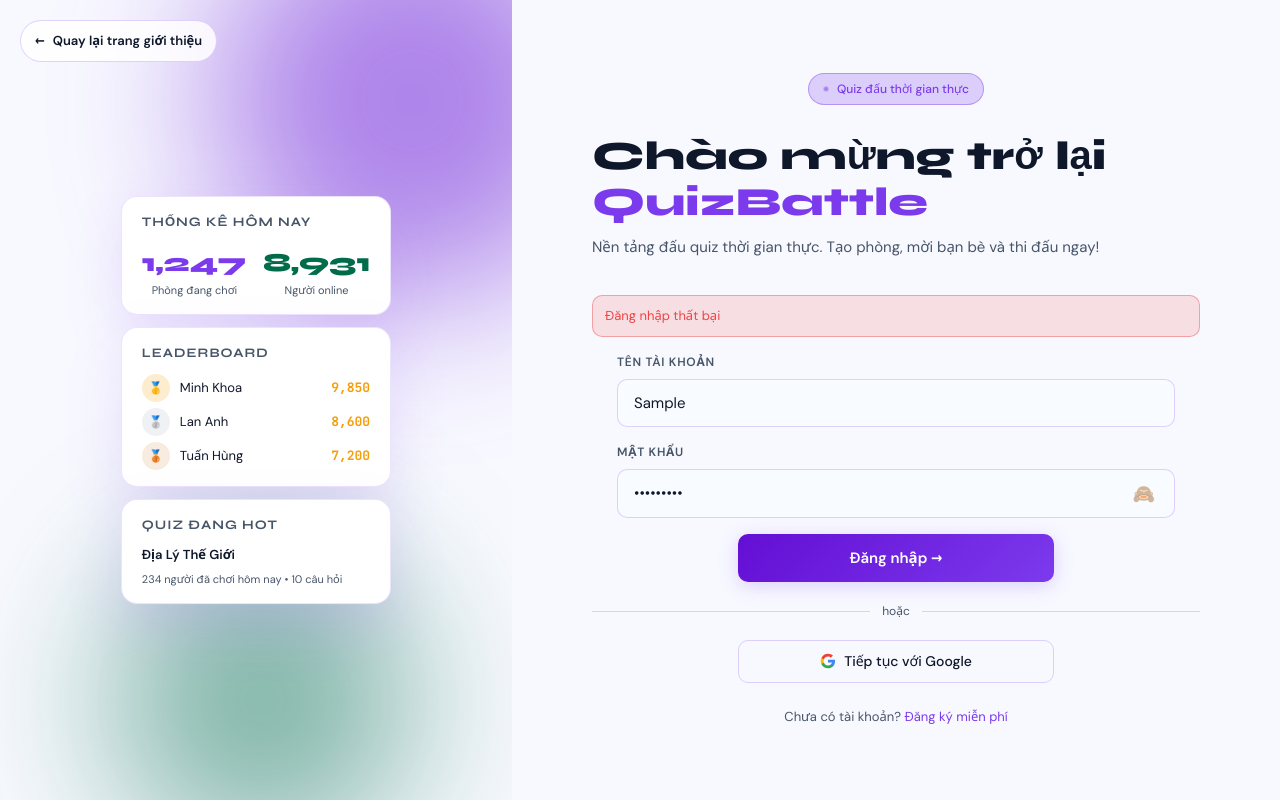
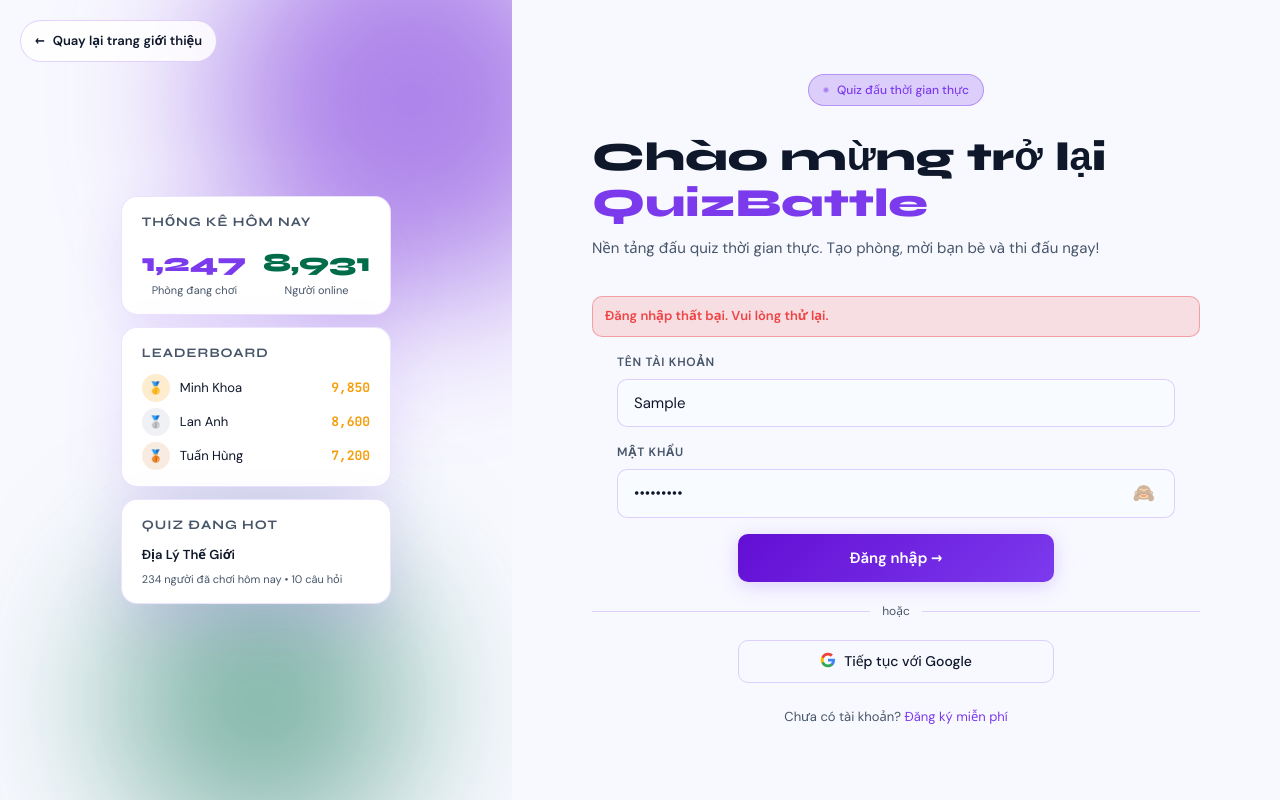
Before and after one commit to Congvinh2005/Quiz-battle, a Next.js app in the folder frontend/: page /login in a window 1280 px wide. Both pictures are taken after typing "Sample", "Sample123" into the empty fields and a click on the button "Đăng nhập →". Built offline with nearby package versions, Linux system fonts and the light colour scheme; no server answers.

Commit message:
[FIX] : css alert login/register

```diff
--- a/frontend/components/screens/LoginScreen.tsx
+++ b/frontend/components/screens/LoginScreen.tsx
@@ -10,20 +10,39 @@
   const [password, setPassword] = useState("");
   const [showPassword, setShowPassword] = useState(false);
   const [error, setError] = useState("");
+  const [successMessage, setSuccessMessage] = useState("");
   const [isLoading, setIsLoading] = useState(false);
   const router = useRouter();
   const { login } = useAuth();
 
+  const getLoginErrorMessage = (err: any) => {
+    const status = err?.response?.status;
+    const detail = err?.response?.data?.detail || err?.response?.data?.message;
+
+    if (status === 401 || detail === "Invalid username or password") {
+      return "Tên tài khoản hoặc mật khẩu không đúng.";
+    }
+
+    if (typeof detail === "string") {
+      return detail;
+    }
+
+    return "Đăng nhập thất bại. Vui lòng thử lại.";
+  };
+
   const handleSubmit = async (e: React.FormEvent) => {
     e.preventDefault();
     setError("");
+    setSuccessMessage("");
     setIsLoading(true);
 
     try {
       await login(username, password);
+      setSuccessMessage("Đăng nhập thành công, vào chơi thôi!");
+      await new Promise((resolve) => setTimeout(resolve, 1200));
       router.push("/dashboard");
     } catch (err: any) {
-      setError(err.response?.data?.detail || err.response?.data?.message || "Đăng nhập thất bại");
+      setError(getLoginErrorMessage(err));
     } finally {
       setIsLoading(false);
     }
@@ -40,17 +59,9 @@
         <h1 className="login-title">Chào mừng trở lại <span>QuizBattle</span></h1>
         <p className="login-sub">Nền tảng đấu quiz thời gian thực. Tạo phòng, mời bạn bè và thi đấu ngay!</p>
 
-        {error && (
-          <div style={{
-            marginBottom: "16px",
-            padding: "10px 12px",
-            background: "rgba(239,68,68,.15)",
-            border: "1px solid rgba(239,68,68,.4)",
-            borderRadius: "10px",
-            color: "#EF4444",
-            fontSize: "13px",
-          }}>
-            {error}
+        {(error || successMessage) && (
+          <div className={`login-alert ${error ? "error" : "success"}`} role="alert" aria-live="polite">
+            {error || successMessage}
           </div>
         )}
 
--- a/frontend/components/screens/RegisterScreen.tsx
+++ b/frontend/components/screens/RegisterScreen.tsx
@@ -17,6 +17,7 @@
   const [strengthColor, setStrengthColor] = useState("var(--border2)");
   const [strengthWidth, setStrengthWidth] = useState("0%");
   const [error, setError] = useState("");
+  const [successMessage, setSuccessMessage] = useState("");
   const [isLoading, setIsLoading] = useState(false);
   const router = useRouter();
   const { register } = useAuth();
@@ -141,6 +142,7 @@
   const handleSubmit = async (e: React.FormEvent) => {
     e.preventDefault();
     setError("");
+    setSuccessMessage("");
 
     const validationError = validateForm();
     if (validationError) {
@@ -152,7 +154,10 @@
 
     try {
       await register(username.trim(), email.trim(), password, fullName.trim());
-      router.push("/login");
+      setSuccessMessage("Đăng ký thành công! Đang chuyển bạn về trang đăng nhập...");
+      window.setTimeout(() => {
+        router.push("/login");
+      }, 1200);
     } catch (err: any) {
       setError(getRegisterErrorMessage(err));
     } finally {
@@ -179,16 +184,14 @@
           <p className="register-sub">Tham gia hàng nghìn người chơi đang đấu quiz mỗi ngày</p>
         </div>
 
+        {successMessage && (
+          <div className="register-alert success" role="status">
+            {successMessage}
+          </div>
+        )}
+
         {error && (
-          <div style={{
-            marginBottom: "16px",
-            padding: "10px 12px",
-            background: "rgba(239,68,68,.15)",
-            border: "1px solid rgba(239,68,68,.4)",
-            borderRadius: "10px",
-            color: "#EF4444",
-            fontSize: "13px",
-          }}>
+          <div className="register-alert error" role="alert">
             {error}
           </div>
         )}
--- a/frontend/styles/dark-mode-overrides.css
+++ b/frontend/styles/dark-mode-overrides.css
@@ -643,6 +643,12 @@
   color: var(--primary-light);
 }
 
+.dark-mode .login-alert.error {
+  background: rgba(239, 68, 68, 0.14);
+  border-color: rgba(239, 68, 68, 0.4);
+  color: #FCA5A5;
+}
+
 .dark-mode .orb-1 {
   background: rgba(124, 58, 237, 0.45);
 }
@@ -730,6 +736,18 @@
 .dark-mode .register-sub,
 .dark-mode .register-footer {
   color: var(--muted);
+}
+
+.dark-mode .register-alert.success {
+  background: rgba(16, 185, 129, 0.14);
+  border-color: rgba(16, 185, 129, 0.38);
+  color: #6EE7B7;
+}
+
+.dark-mode .register-alert.error {
+  background: rgba(239, 68, 68, 0.14);
+  border-color: rgba(239, 68, 68, 0.4);
+  color: #FCA5A5;
 }
 
 .dark-mode .strength-bar {
--- a/frontend/styles/login.css
+++ b/frontend/styles/login.css
@@ -162,6 +162,27 @@
   font-size: 15px;
   margin-bottom: 36px;
   line-height: 1.6;
+}
+
+.login-alert {
+  margin-bottom: 16px;
+  padding: 10px 12px;
+  border-radius: 10px;
+  font-size: 13px;
+  font-weight: 600;
+  line-height: 1.45;
+}
+
+.login-alert.error {
+  background: rgba(239, 68, 68, 0.15);
+  border: 1px solid rgba(239, 68, 68, 0.4);
+  color: #EF4444;
+}
+
+.login-alert.success {
+  background: rgba(34, 197, 94, 0.14);
+  border: 1px solid rgba(34, 197, 94, 0.36);
+  color: #15803d;
 }
 
 .login-divider {
--- a/frontend/styles/register.css
+++ b/frontend/styles/register.css
@@ -69,6 +69,27 @@
 .register-sub {
   color: var(--muted);
   font-size: 14px;
+}
+
+.register-alert {
+  margin-bottom: 16px;
+  padding: 10px 12px;
+  border-radius: 10px;
+  font-size: 13px;
+  font-weight: 600;
+  line-height: 1.45;
+}
+
+.register-alert.success {
+  background: rgba(16, 185, 129, 0.14);
+  border: 1px solid rgba(16, 185, 129, 0.35);
+  color: #047857;
+}
+
+.register-alert.error {
+  background: rgba(239, 68, 68, 0.15);
+  border: 1px solid rgba(239, 68, 68, 0.4);
+  color: #EF4444;
 }
 
 .form-row {
```
